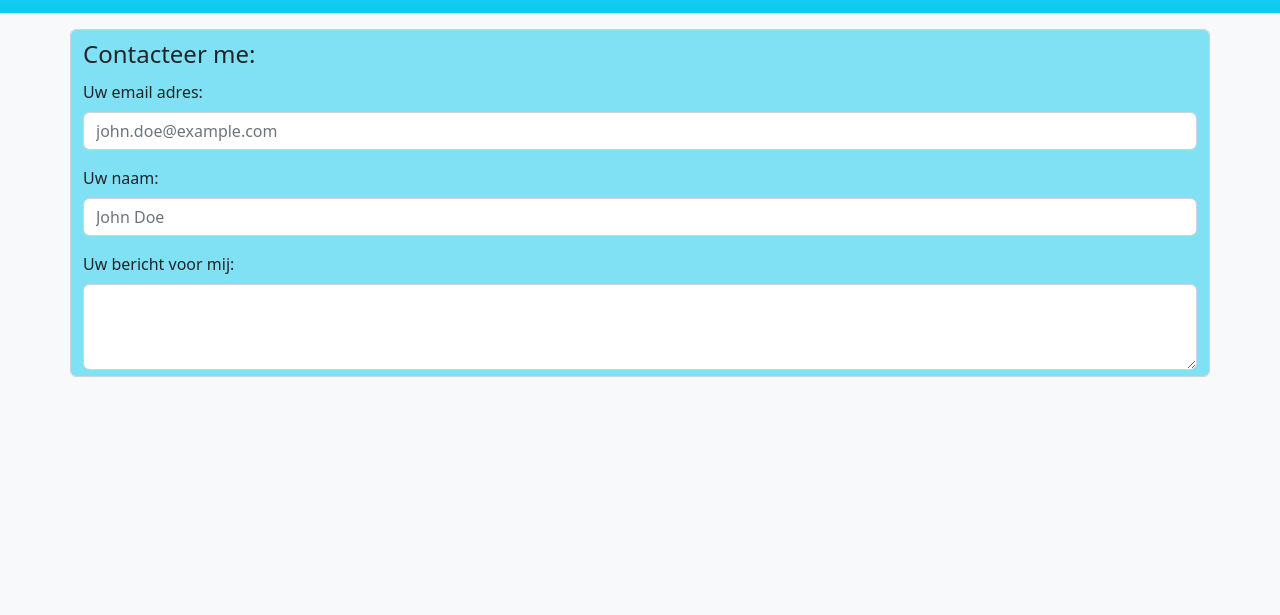
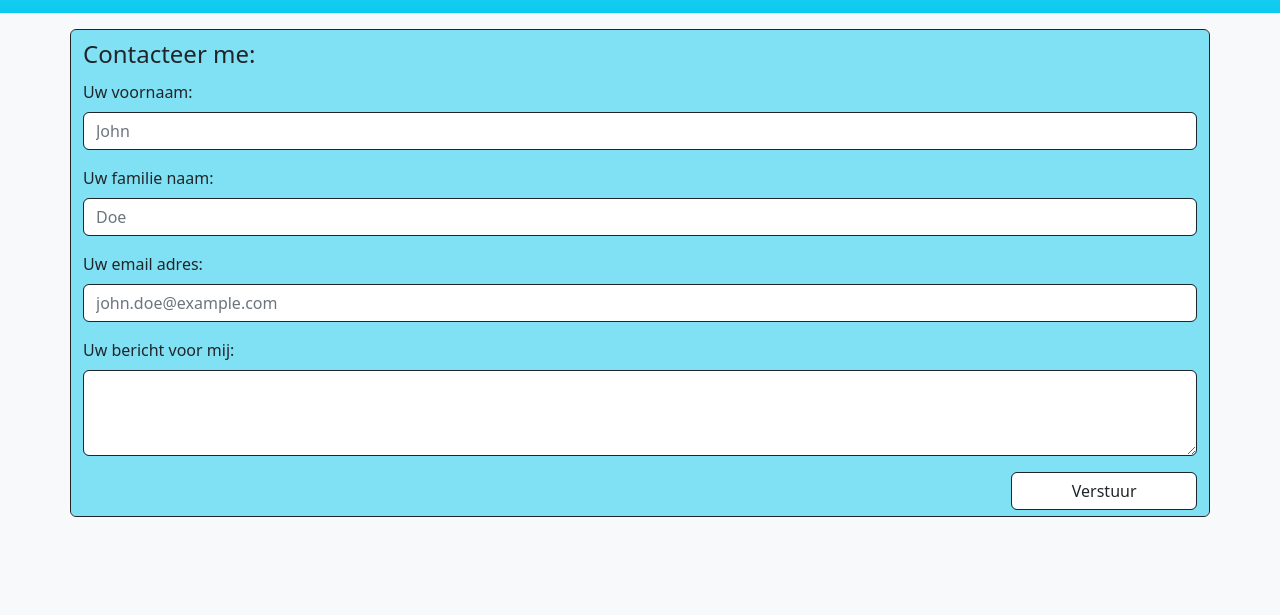
Before and after one commit to JonatanDW/Portfolio, a plain HTML site: page contact.html in a window 1280 px wide. Shown: the part 59-674 px from the top of the page. Drawn offline with nearby package versions, Linux system fonts and the light colour scheme.

Commit message:
added submit to contact

```diff
--- a/contact.html
+++ b/contact.html
@@ -47,20 +47,27 @@
 <main class="pt-3 bg-light min-vh-100 mb-4">
     <div class="container">
         <div class="row">
-            <form action="post-demo.php" method="post" class="form-control bg-info bg-opacity-50">
+            <form action="post-demo.php" method="post" class="form-control bg-info bg-opacity-50 border-dark border-3">
                 <fieldset>
                     <legend>Contacteer me:</legend>
                     <div class="mt-3">
-                        <label for="mail address" class="form-label">Uw email adres:</label>
-                        <input type="email" class="form-control" id="mail address" placeholder="john.doe@example.com">
+                        <label for="name" class="form-label">Uw voornaam:</label>
+                        <input type="text" class="form-control border-1 border-dark" id="name" name="Voornaam" placeholder="John">
                     </div>
                     <div class="mt-3">
-                        <label for="name" class="form-label">Uw naam:</label>
-                        <input type="text" class="form-control" id="name" placeholder="John Doe">
+                        <label for="family-name" class="form-label">Uw familie naam:</label>
+                        <input type="text" class="form-control border-1 border-dark" id="family-name" name="Familienaam" placeholder="Doe">
+                    </div>
+                    <div class="mt-3">
+                    <label for="mail address" class="form-label">Uw email adres:</label>
+                    <input type="email" class="form-control border-1 border-dark" id="mail address" name="E-mail" placeholder="john.doe@example.com">
                     </div>
                     <div class="mt-3">
                         <label for="exampleFormControlTextarea1" class="form-label">Uw bericht voor mij:</label>
-                        <textarea class="form-control" id="exampleFormControlTextarea1" rows="3"></textarea>
+                        <textarea class="form-control border-1 border-dark" id="exampleFormControlTextarea1" name="Vraag" rows="3"></textarea>
+                    </div>
+                    <div class="mt-3 col-2 offset-10">
+                        <button type="submit" class="form-control border-1 border-dark">Verstuur</button>
                     </div>
                 </fieldset>
             </form>
```
